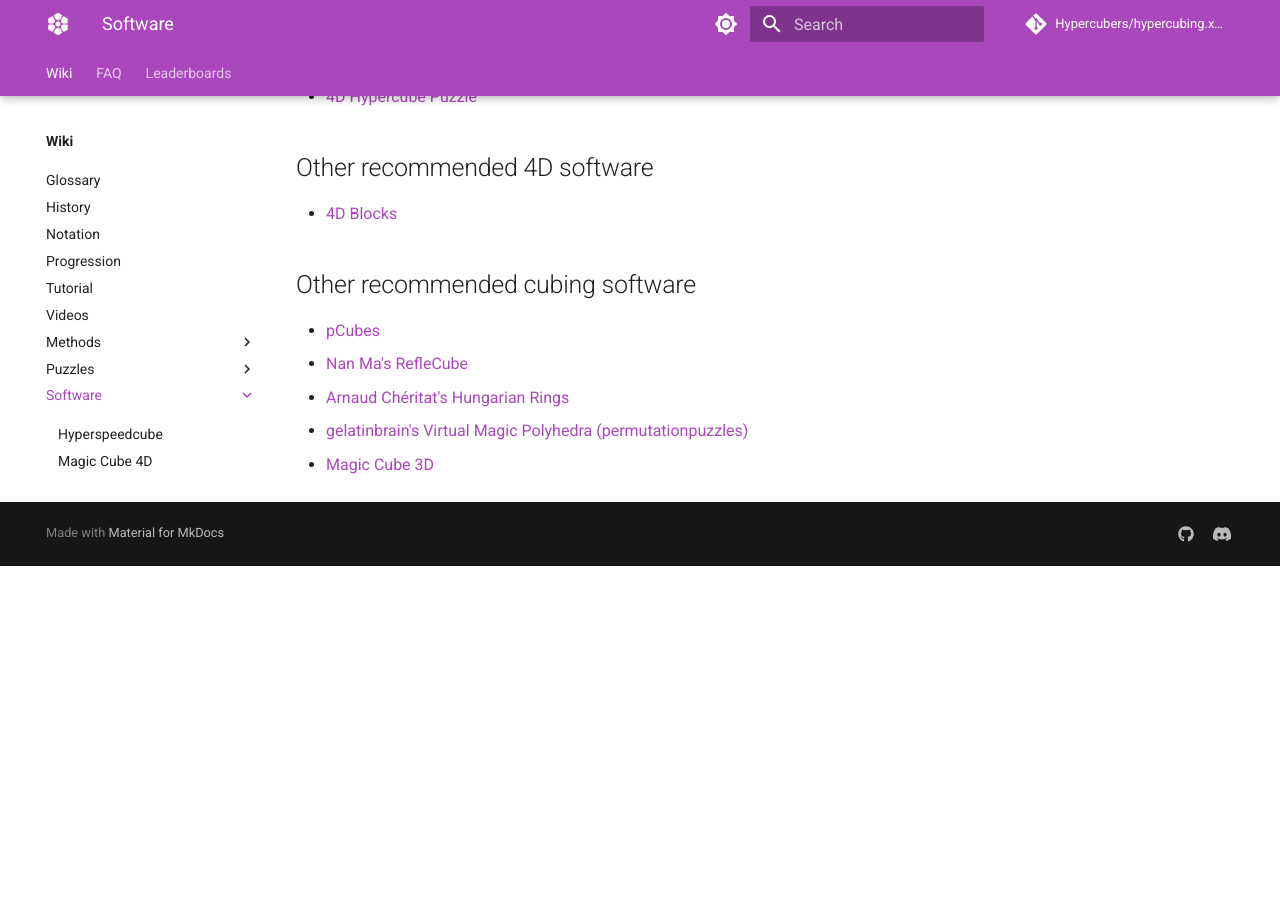
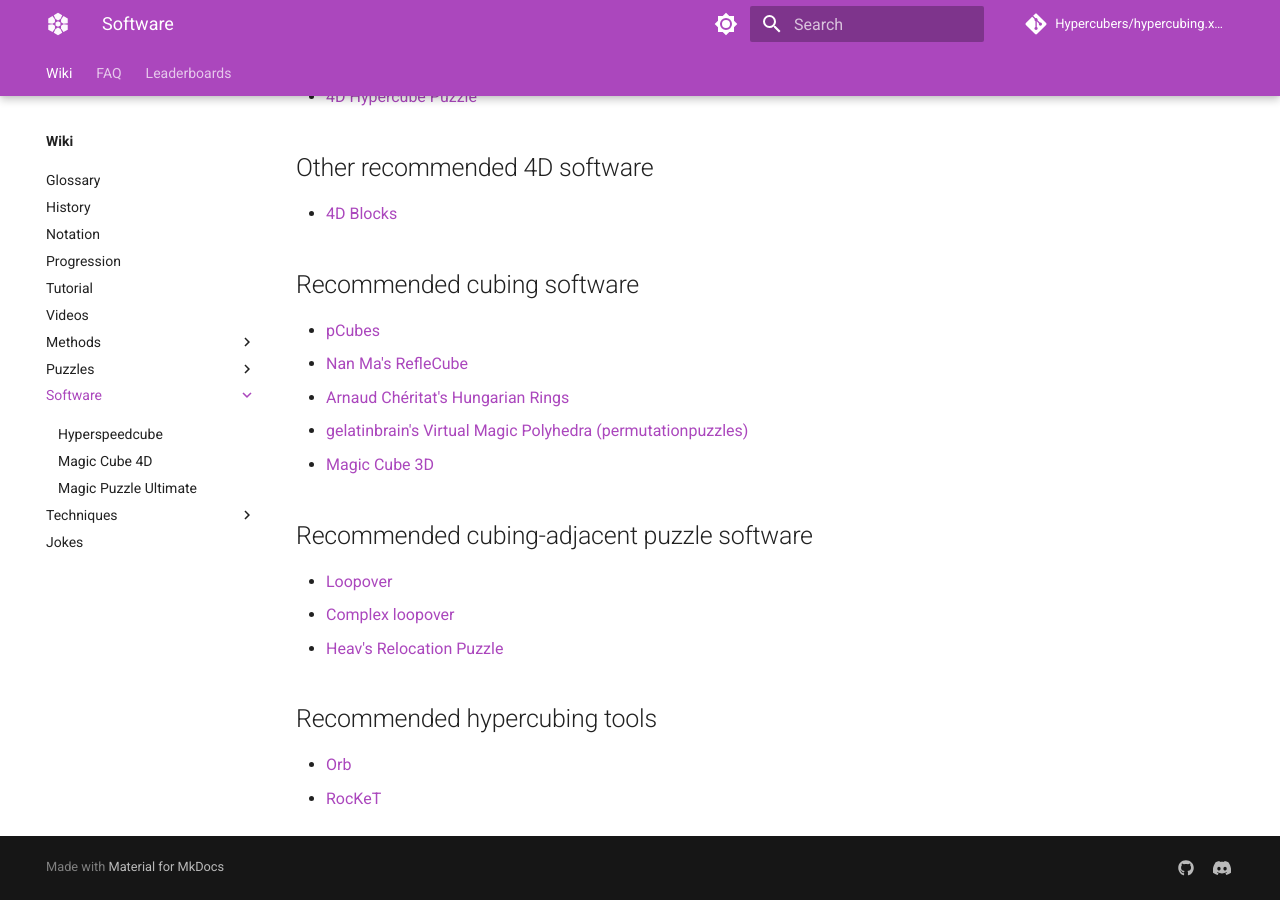
Before and after one commit to Hypercubers/hypercubing.xyz, an MkDocs documentation site: the page built from docs/software/index.md, in a window 1280 px wide and 900 px high, scrolled down 1163 px. Built offline with MkDocs 1.6.1 and Material for MkDocs 9.7.7, drawn with Linux system fonts in a browser that asks for light colours; comment, search, counter and statistics services are not loaded; before the commit the page ends 1729 px from its top, so only the background shows below that.

Commit message:
Add more links to web software

```diff
--- a/docs/software/index.md
+++ b/docs/software/index.md
@@ -40,10 +40,21 @@ For Android phones and tablets, you can download MC4D from the Google Play Store
 
 - [4D Blocks](https://www.urticator.net/blocks/)
 
-## Other recommended cubing software
+## Recommended cubing software
 
 - [pCubes](https://twistypuzzles.com/forum/viewtopic.php?t=27054)
 - [Nan Ma's RefleCube](https://www.nan.ma/reflecube/)
 - [Arnaud Chéritat's Hungarian Rings](https://www.math.univ-toulouse.fr/~cheritat/AppletsDivers/AnneauxHongrois/)
 - [gelatinbrain's Virtual Magic Polyhedra (permutationpuzzles)](https://github.com/Hypercubers/gelatinbrain/)
 - [Magic Cube 3D](https://github.com/rzhao271/MC3D/releases/latest/)
+
+## Recommended cubing-adjacent puzzle software
+
+- [Loopover](https://loopover.xyz/)
+  - [Complex loopover](https://milojacquet.com/loopover/complex)
+- [Heav's Relocation Puzzle](https://github.com/heav-4/relocation)
+
+## Recommended hypercubing tools
+
+- [Orb](https://milojacquet.com/twisty/orb)
+- [RocKeT](https://github.com/HactarCE/rocket)
```
